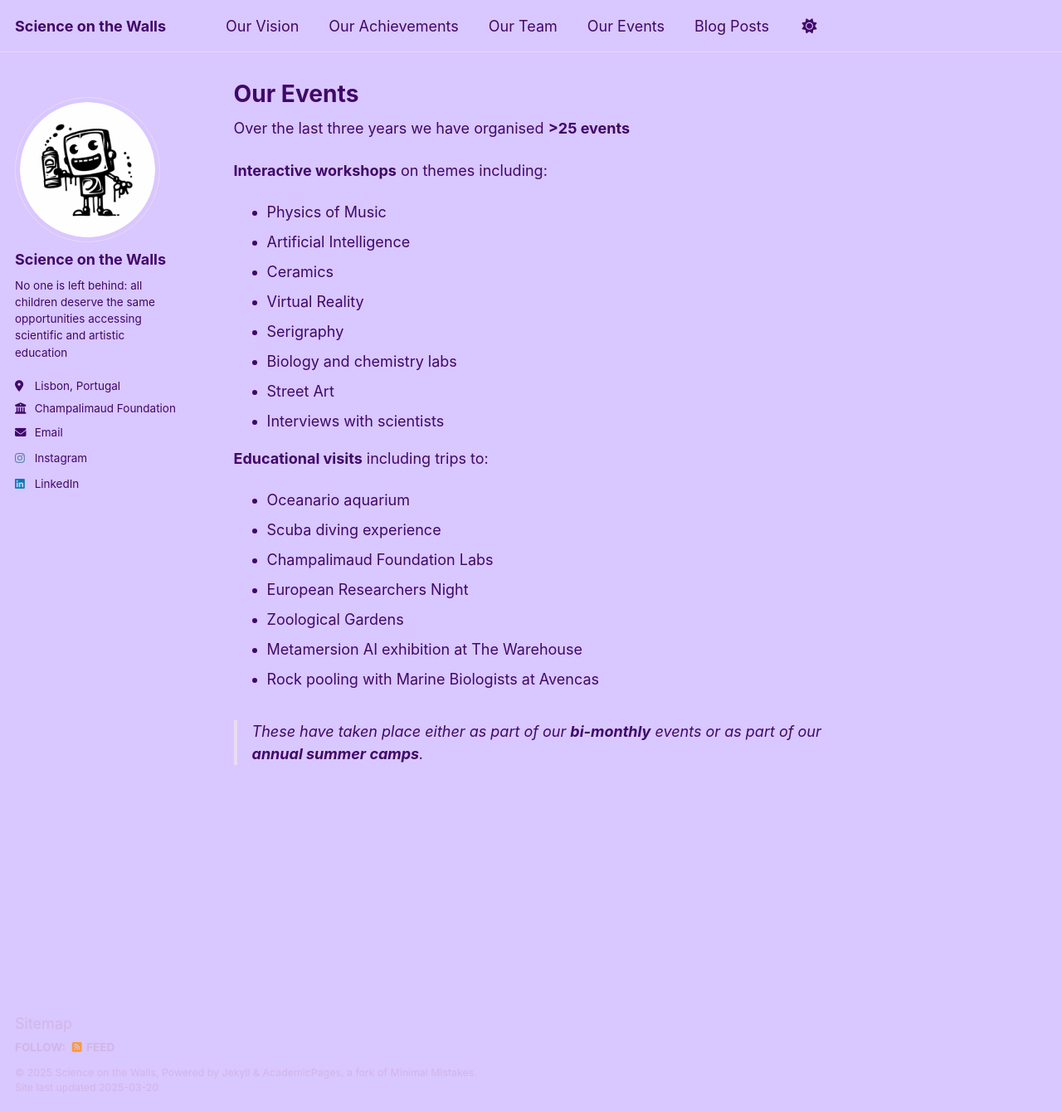
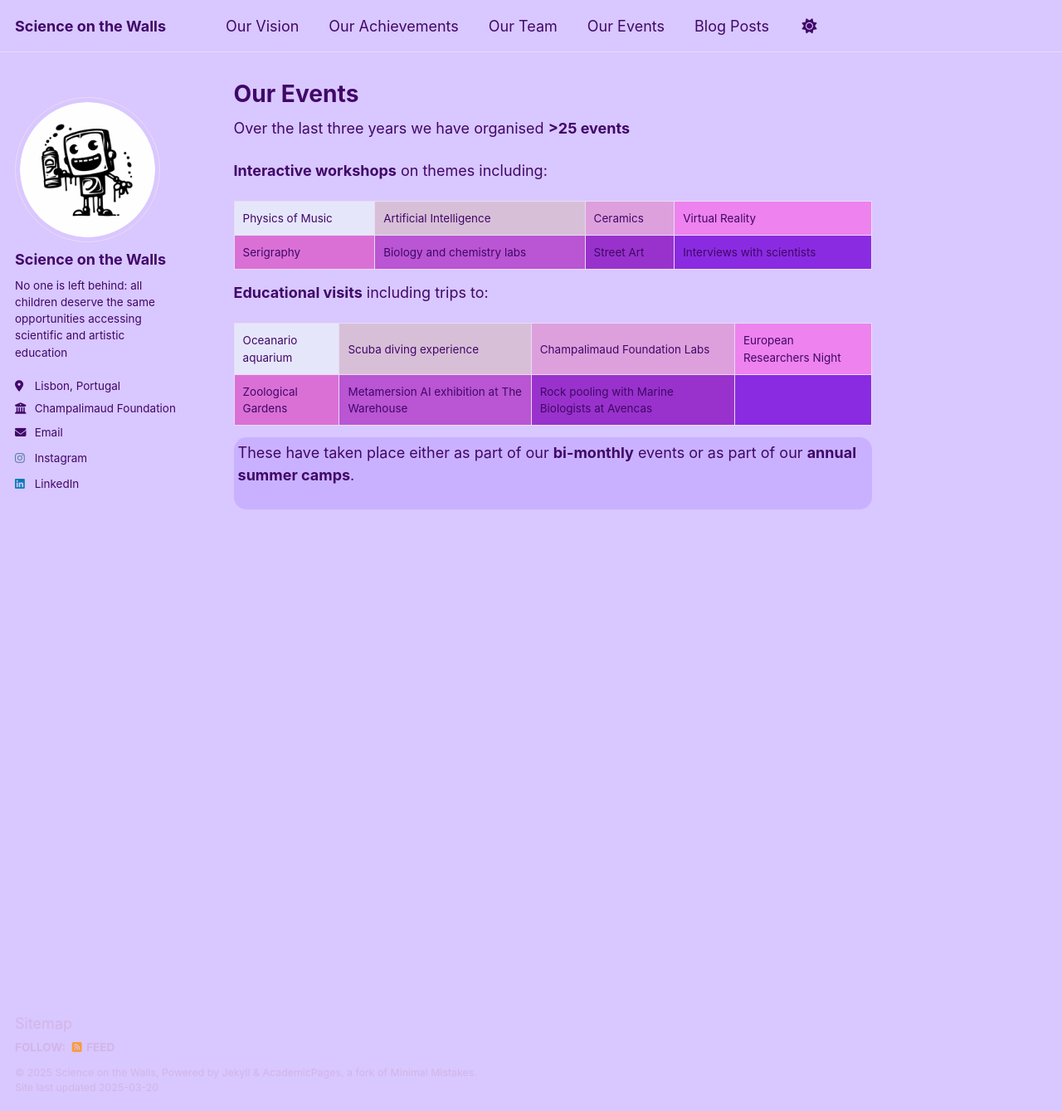
Before and after one commit to scienceonthewalls/scienceonthewalls.github.io, a Jekyll site: the page built from _pages/events.md, in a window 1280 px wide and 1339 px high. Shown: the whole window at 83% size. Built offline with Jekyll 4.4.1, drawn with Linux system fonts in a browser that asks for light colours.

Commit message:
updated events highlights

```diff
--- a/_pages/events.md
+++ b/_pages/events.md
@@ -11,23 +11,38 @@ Over the last three years we have organised **>25 events**
 
 **Interactive workshops** on themes including:
 
-* Physics of Music
-* Artificial Intelligence
-* Ceramics
-* Virtual Reality
-* Serigraphy
-* Biology and chemistry labs
-* Street Art
-* Interviews with scientists
+<table style="border-collapse: collapse; width: 100%;">
+  <tr>
+    <td style="background-color: #e6e6fa; padding: 10px;">Physics of Music</td>
+    <td style="background-color: #d8bfd8; padding: 10px;">Artificial Intelligence</td>
+    <td style="background-color: #dda0dd; padding: 10px;">Ceramics</td>
+    <td style="background-color: #ee82ee; padding: 10px;">Virtual Reality</td>
+  </tr>
+  <tr>
+    <td style="background-color: #da70d6; padding: 10px;">Serigraphy</td>
+    <td style="background-color: #ba55d3; padding: 10px;">Biology and chemistry labs</td>
+    <td style="background-color: #9932cc; padding: 10px;">Street Art</td>
+    <td style="background-color: #8a2be2; padding: 10px;">Interviews with scientists</td>
+  </tr>
+</table>
 
 **Educational visits** including trips to:
 
-* Oceanario aquarium
-* Scuba diving experience
-* Champalimaud Foundation Labs
-* European Researchers Night
-* Zoological Gardens
-* Metamersion AI exhibition at The Warehouse
-* Rock pooling with Marine Biologists at Avencas
+<table style="border-collapse: collapse; width: 100%;">
+  <tr>
+    <td style="background-color: #e6e6fa; padding: 10px;">Oceanario aquarium</td>
+    <td style="background-color: #d8bfd8; padding: 10px;">Scuba diving experience</td>
+    <td style="background-color: #dda0dd; padding: 10px;">Champalimaud Foundation Labs</td>
+    <td style="background-color: #ee82ee; padding: 10px;">European Researchers Night</td>
+  </tr>
+  <tr>
+    <td style="background-color: #da70d6; padding: 10px;">Zoological Gardens</td>
+    <td style="background-color: #ba55d3; padding: 10px;">Metamersion AI exhibition at The Warehouse</td>
+    <td style="background-color: #9932cc; padding: 10px;">Rock pooling with Marine Biologists at Avencas</td>
+    <td style="background-color: #8a2be2; padding: 10px;"></td>
+  </tr>
+</table>
 
-> These have taken place either as part of our **bi-monthly** events or as part of our **annual summer camps**.
+<div style="background-color:rgb(202, 177, 255); padding: 5px; color: #400868; text-align: left; border-radius: 15px; margin-bottom: 20px;">
+  <p style="margin-top: 10;">These have taken place either as part of our <strong>bi-monthly</strong> events or as part of our <strong>annual summer camps</strong>.</p>
+</div>
```
Also changed, not shown: _pages/achievements.md (+11 -5 lines), _pages/team.md (+31 -0 lines).
